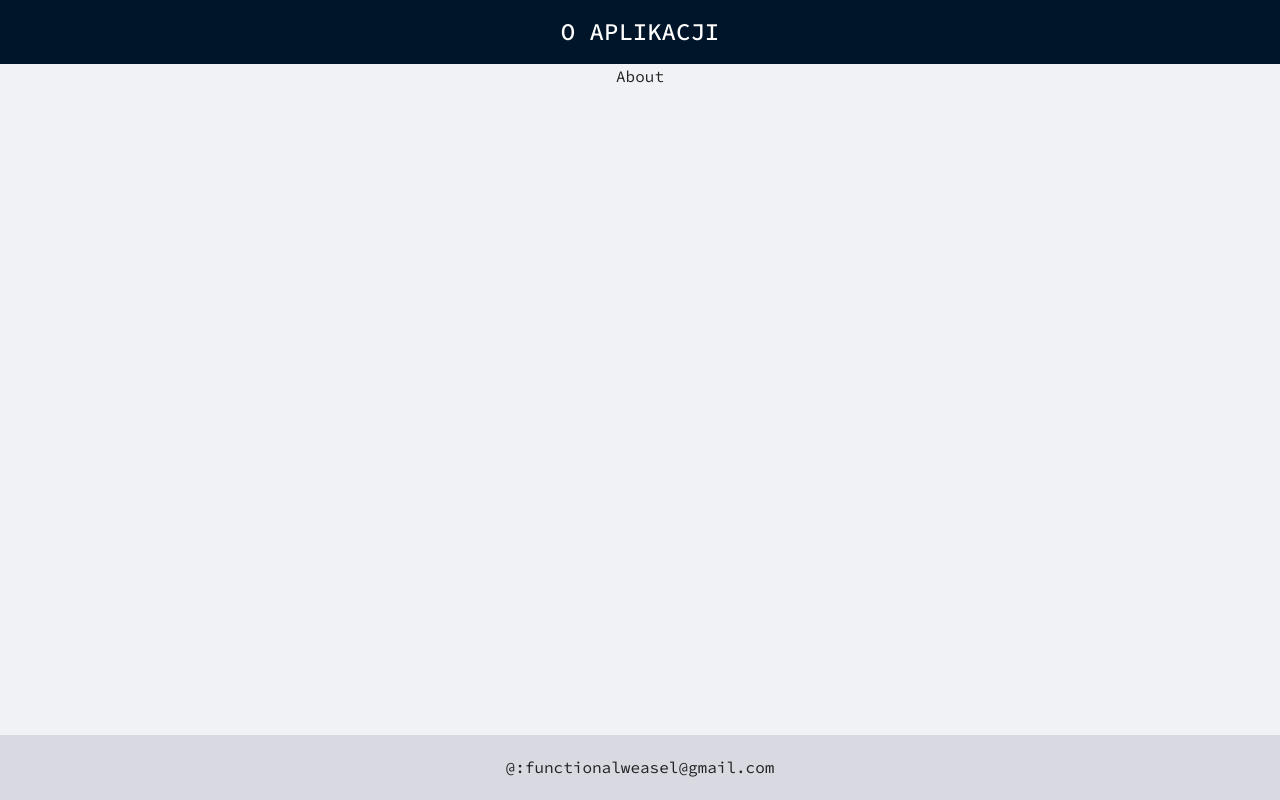
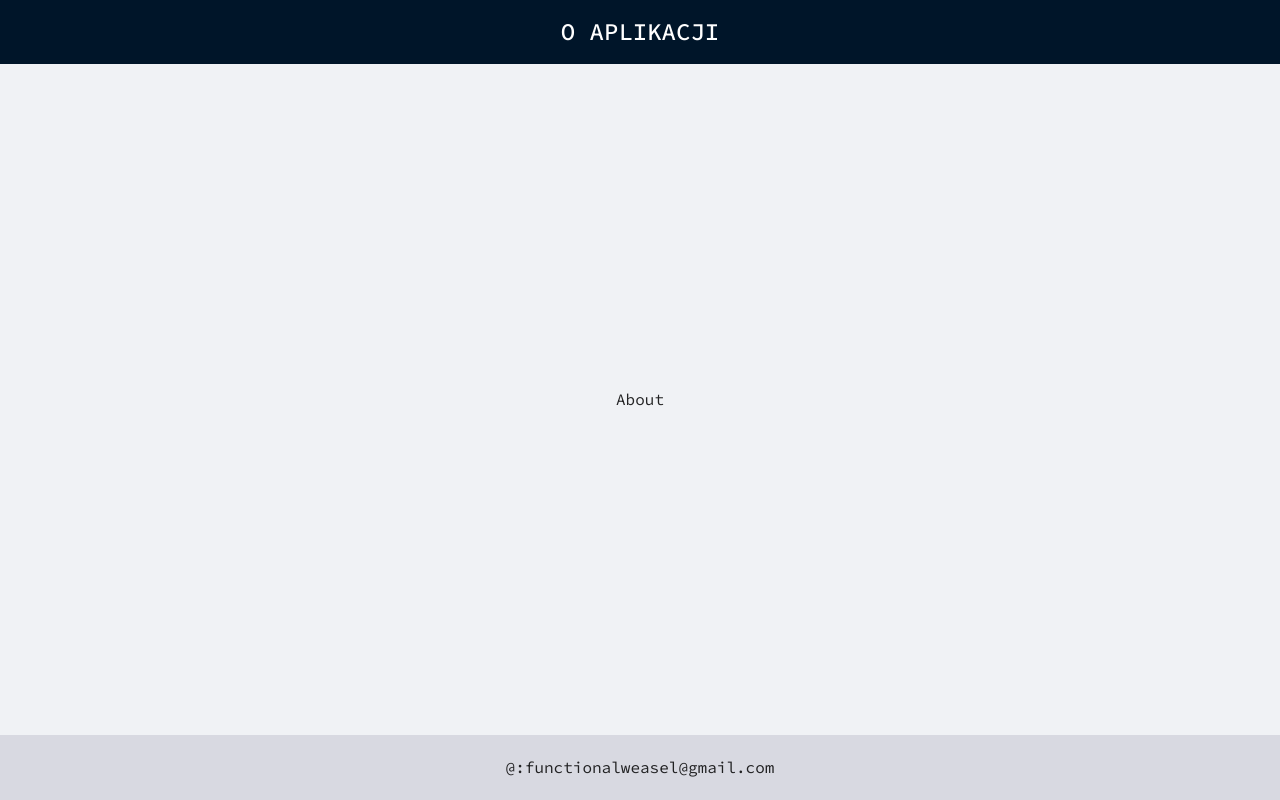
Before and after one commit to seal144/chooser, a React (Create React App) app: page /ABOUT in a window 1280 px wide. Built offline with nearby package versions, Linux system fonts and the light colour scheme.

Commit message:
fix: add page scss

```diff
--- a/src/index.scss
+++ b/src/index.scss
@@ -1,4 +1,6 @@
 @import "~antd/dist/antd.css";
 @import "./stylesCommon/common.scss";
 @import "./stylesCommon/override.scss";
+
 @import "./layouts/layout.scss";
+@import "./pages/pages.scss";
--- a/src/layouts/Body.jsx
+++ b/src/layouts/Body.jsx
@@ -10,6 +10,7 @@ import { HOME, ABOUT, CREATEROOM, JOINROOM, ROOM } from '../helpers/paths';
 
 const Body = () => {
     return (
+      <div className='content-wrapper'>
         <Routes>
           <Route path={ HOME } element={<Home/>}/>
           <Route path={ ABOUT } element={<About/>}/>
@@ -17,6 +18,7 @@ const Body = () => {
           <Route path={ JOINROOM } element={<JoinRoom/>}/>
           <Route path={ ROOM } element={<Room/>}/>
         </Routes>
+      </div>
      );
 }
 
--- a/src/pages/Home.jsx
+++ b/src/pages/Home.jsx
@@ -1,7 +1,5 @@
 import React from 'react';
 import MainMenuButton from '../components/MainMenuButton';
-
-import './Home.scss';
 
 import {CREATEROOM, JOINROOM, ABOUT} from '../helpers/paths'
 
@@ -29,9 +27,9 @@ const Home = () => {
     ))
 
     return (
-        <div className = "home-menu">
+        <>
             {Menu}
-        </div>
+        </>
      );
 }
 
--- a/src/pages/Home.scss
+++ b/src/pages/pages.scss
@@ -1,6 +1,6 @@
 @import '../stylesCommon/variables.scss';
 
-.home-menu {
+.content-wrapper {
     width: 85%;
     position: absolute;
     top: 50%;
```
